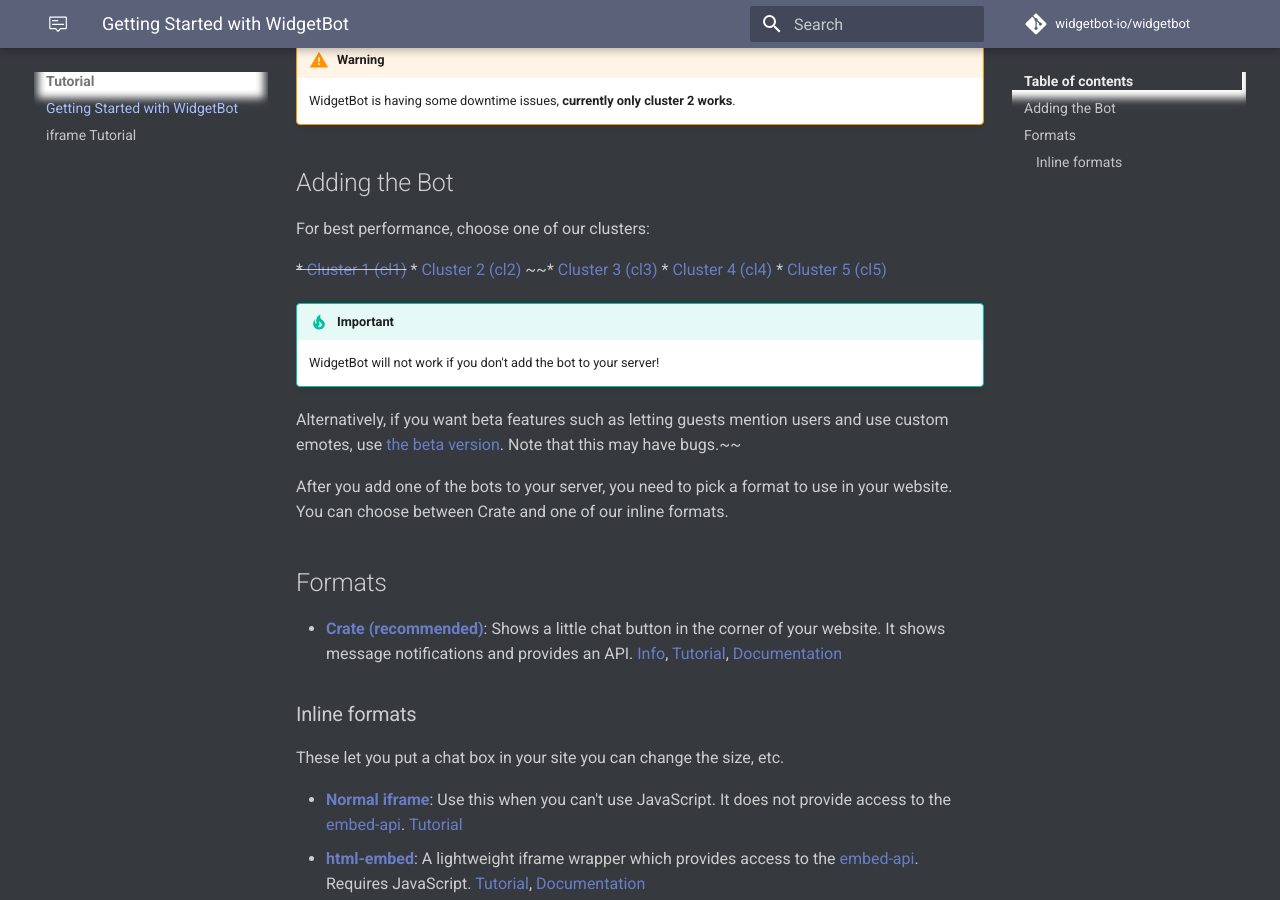
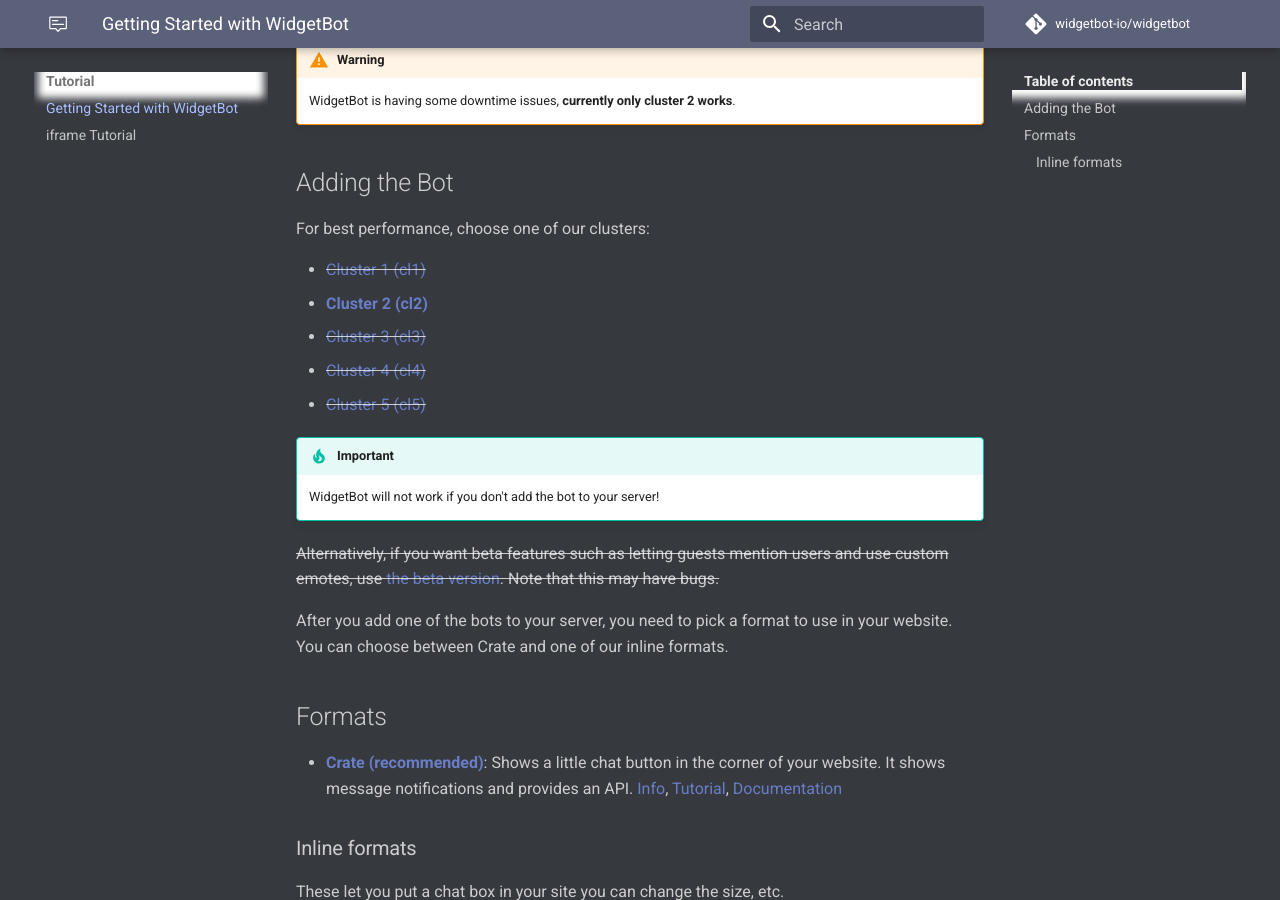
Before and after one commit to widgetbot-io/documentation, an MkDocs documentation site: the page built from docs/tutorial/index.md, in a window 1280 px wide and 900 px high, scrolled down 377 px. Built offline with MkDocs 1.6.1 and Material for MkDocs 9.7.7, drawn with Linux system fonts in a browser that asks for light colours; a script that is not in the unit is left out; comment, search, counter and statistics services are not loaded; old or Windows-style settings are respelled for this version of MkDocs.

Commit message:
fix formatting

```diff
--- a/docs/tutorial/index.md
+++ b/docs/tutorial/index.md
@@ -11,16 +11,16 @@ To get started with WidgetBot, first you must invite the bot to your server.
 
 For best performance, choose one of our clusters:
 
-~~* [Cluster 1 (cl1)](https://discordapp.com/oauth2/authorize?client_id=454690519952523267&scope=bot&permissions=537218112)~~
-* [Cluster 2 (cl2)](https://discordapp.com/oauth2/authorize?client_id=454690621454548994&scope=bot&permissions=537218112)
-~~* [Cluster 3 (cl3)](https://discordapp.com/oauth2/authorize?client_id=454690769010425856&scope=bot&permissions=537218112)
-* [Cluster 4 (cl4)](https://discordapp.com/oauth2/authorize?client_id=454690860097863680&scope=bot&permissions=537218112)
-* [Cluster 5 (cl5)](https://discordapp.com/oauth2/authorize?client_id=454690940968370188&scope=bot&permissions=537218112)
+* ~~[Cluster 1 (cl1)](https://discordapp.com/oauth2/authorize?client_id=454690519952523267&scope=bot&permissions=537218112)~~
+* **[Cluster 2 (cl2)](https://discordapp.com/oauth2/authorize?client_id=454690621454548994&scope=bot&permissions=537218112)**
+* ~~[Cluster 3 (cl3)](https://discordapp.com/oauth2/authorize?client_id=454690769010425856&scope=bot&permissions=537218112)~~
+* ~~[Cluster 4 (cl4)](https://discordapp.com/oauth2/authorize?client_id=454690860097863680&scope=bot&permissions=537218112)~~
+* ~~[Cluster 5 (cl5)](https://discordapp.com/oauth2/authorize?client_id=454690940968370188&scope=bot&permissions=537218112)~~
 
 !!! tip "Important"
     WidgetBot will not work if you don't add the bot to your server!
 
-Alternatively, if you want beta features such as letting guests mention users and use custom emotes, use [the beta version](https://discordapp.com/oauth2/authorize?client_id=356856478495408129&scope=bot&permissions=537218112). Note that this may have bugs.~~
+~~Alternatively, if you want beta features such as letting guests mention users and use custom emotes, use [the beta version](https://discordapp.com/oauth2/authorize?client_id=356856478495408129&scope=bot&permissions=537218112). Note that this may have bugs.~~
 
 After you add one of the bots to your server, you need to pick a format to use in your website.
 You can choose between Crate and one of our inline formats.
```
